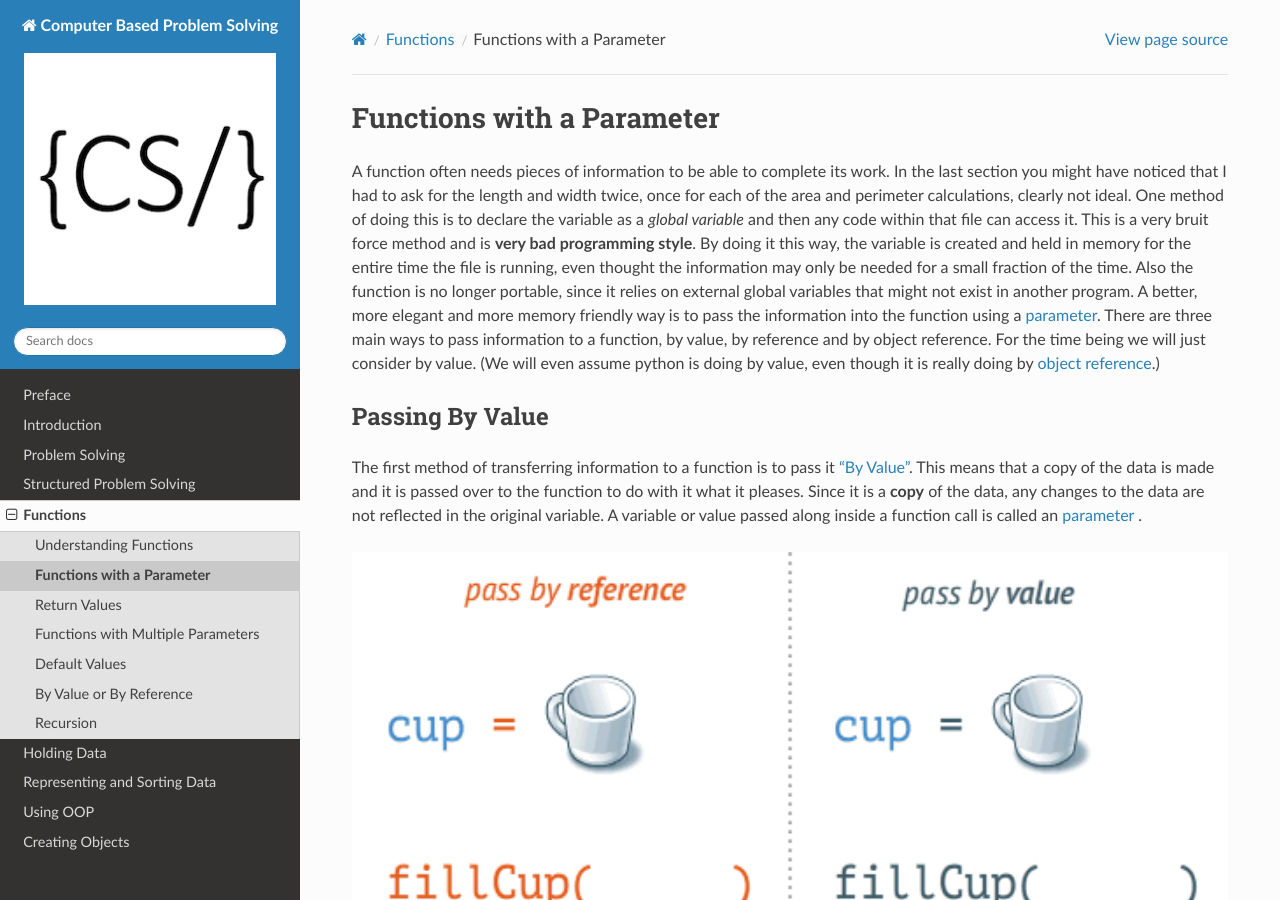
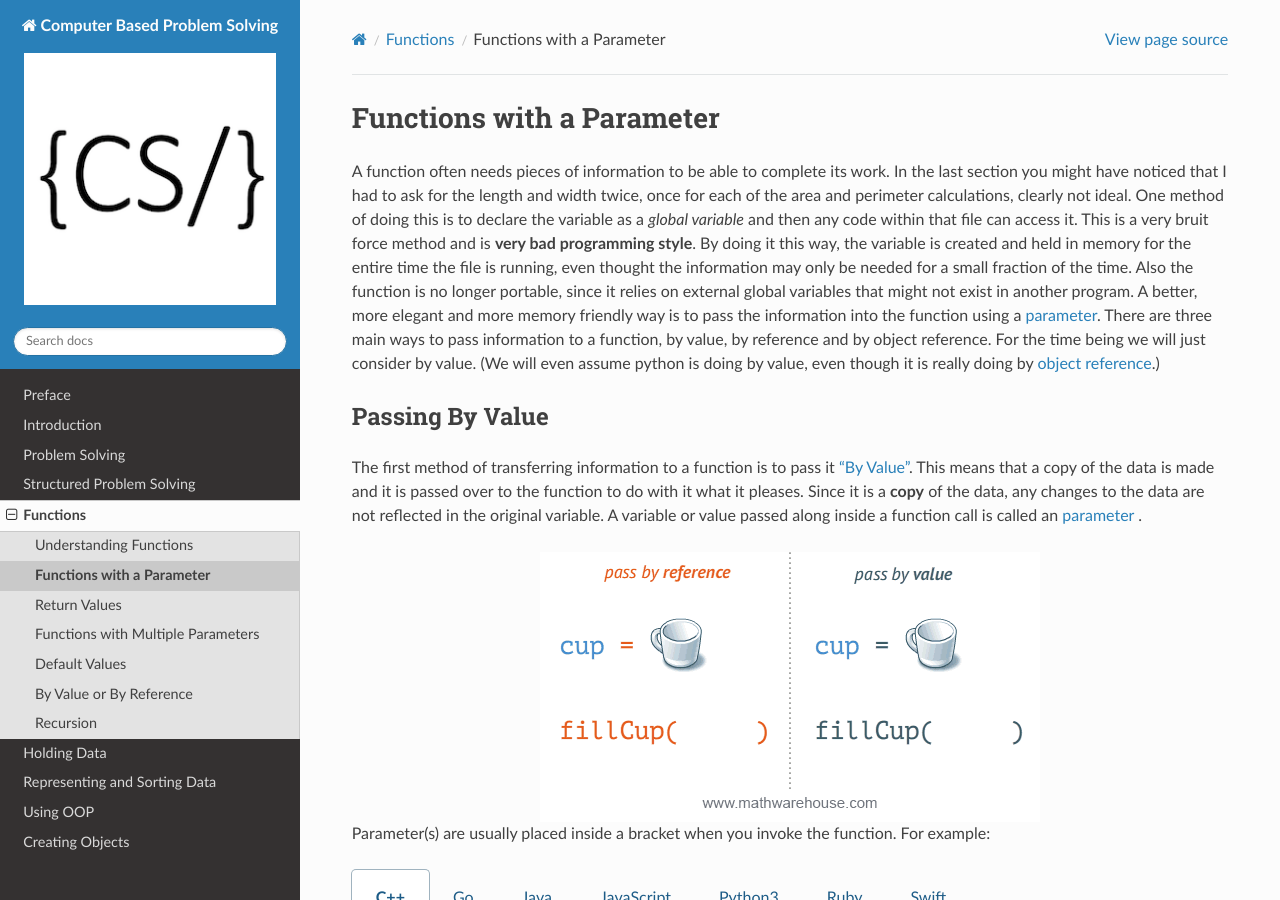
Before and after one commit to Mr-Coxall/Computer-Based-Problem-Solving, a Sphinx documentation site: the page built from docs/functions/functions-with-a-parameter.rst, in a window 1280 px wide and 900 px high. Built offline with Sphinx 7.4.7 and the Read the Docs theme 2.0.0, drawn with Linux system fonts in a browser that asks for light colours; pages that are not in the unit, such as notebooks, are missing from menus.

Commit message:
Update functions-with-a-parameter.rst

```diff
--- a/docs/functions/functions-with-a-parameter.rst
+++ b/docs/functions/functions-with-a-parameter.rst
@@ -11,7 +11,6 @@ Passing By Value
 The first method of transferring information to a function is to pass it `“By Value” <https://www.mathwarehouse.com/programming/passing-by-value-vs-by-reference-visual-explanation.php>`_. This means that a copy of the data is made and it is passed over to the function to do with it what it pleases. Since it is a **copy** of the data, any changes to the data are not reflected in the original variable. A variable or value passed along inside a function call is called an `parameter <https://en.wikipedia.org/wiki/Parameter_(computer_programming)>`_ .
 
 .. image:: ./images/pass-by-reference-vs-pass-by-value-animation.gif
-   :height: 500 px
    :alt: Pass by value or reference
    :align: center
 
```
